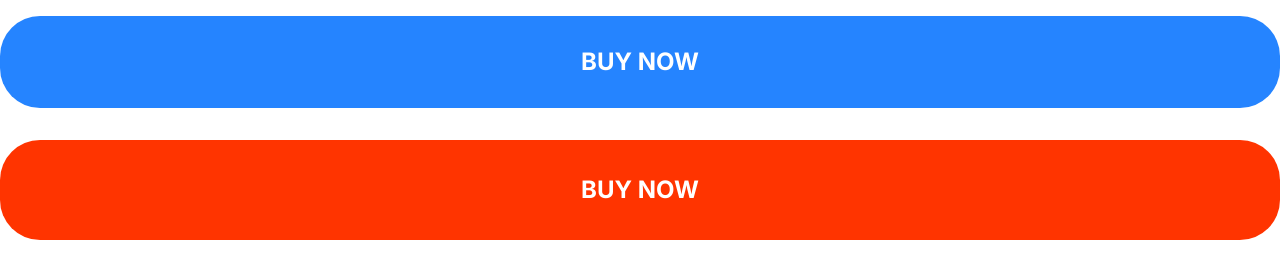
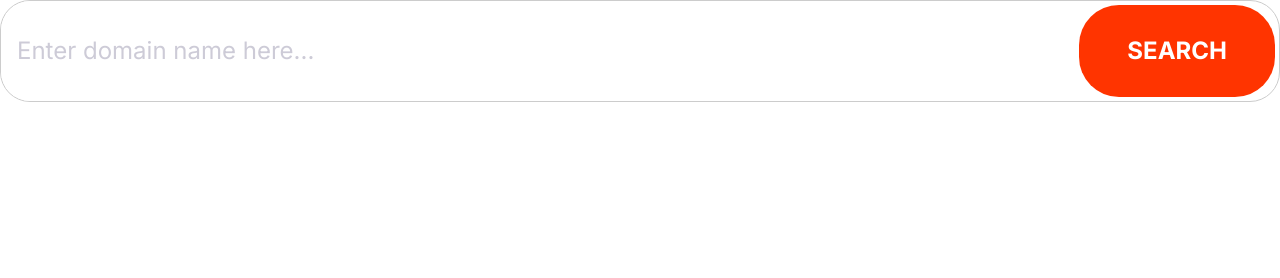
Before and after one commit to vamshi25p/VamshiMoshify, a plain HTML site: page index.html in a window 1280 px wide. Drawn offline with Linux system fonts and the light colour scheme.

Commit message:
adding input groups.

```diff
--- a/css/styles.css
+++ b/css/styles.css
@@ -7,6 +7,8 @@ html{
     --color-accent: #ff3400;
     --color-headings: #1b0760;
     --color-body: #918ca4;
+    --color-border: #ccc;
+    --border-radius: 30px;
 }
 
 body{
@@ -219,3 +221,41 @@ a{
         font-size: 1.5rem;
     }
 }
+
+
+.input{
+    border-radius: 30px;
+    border: 1px solid #ccc;
+    color: var(--color-headings);
+    font-size: 2rem;
+    outline:0;
+    padding: 1.5rem 3.5rem;
+}
+
+::placeholder{
+    color: #cdcbd7;
+
+}
+
+@media screen and (min-width: 1024px) {
+    .input{
+        font-size: 1.5rem;
+    }
+
+}
+
+.input-group{
+    border: 1px solid #ccc;
+    border-radius: 30px;
+    display: flex;
+}
+
+.input-group .input{
+    border: 0;
+    flex-grow: 1;
+    padding: 1.5rem 1rem;
+}
+
+.input-group .btn{
+    margin: 4px;
+}
--- a/index.html
+++ b/index.html
@@ -15,7 +15,13 @@
     />
   </head>
   <body>
-    <button class="btn btn--primary btn--block">Buy Now</button>
-    <a href="#" class="btn btn--accent btn--block">Buy Now</a>
+    <div class="input-group">
+      <input
+        type="text"
+        class="input"
+        placeholder="Enter domain name here..."
+      />
+      <button class="btn btn--accent">Search</button>
+    </div>
   </body>
 </html>
```
Also changed, not shown: components/input groups.html (added, +4 -0 lines).
